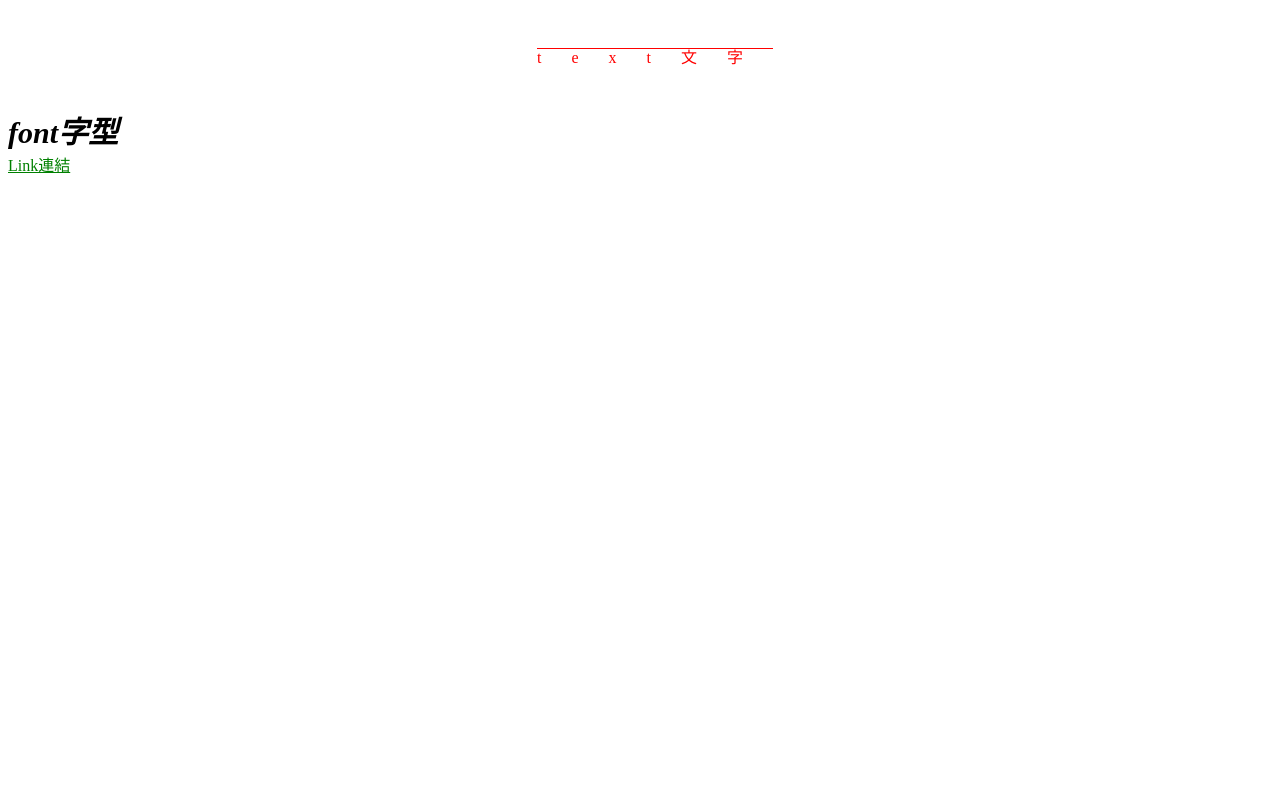
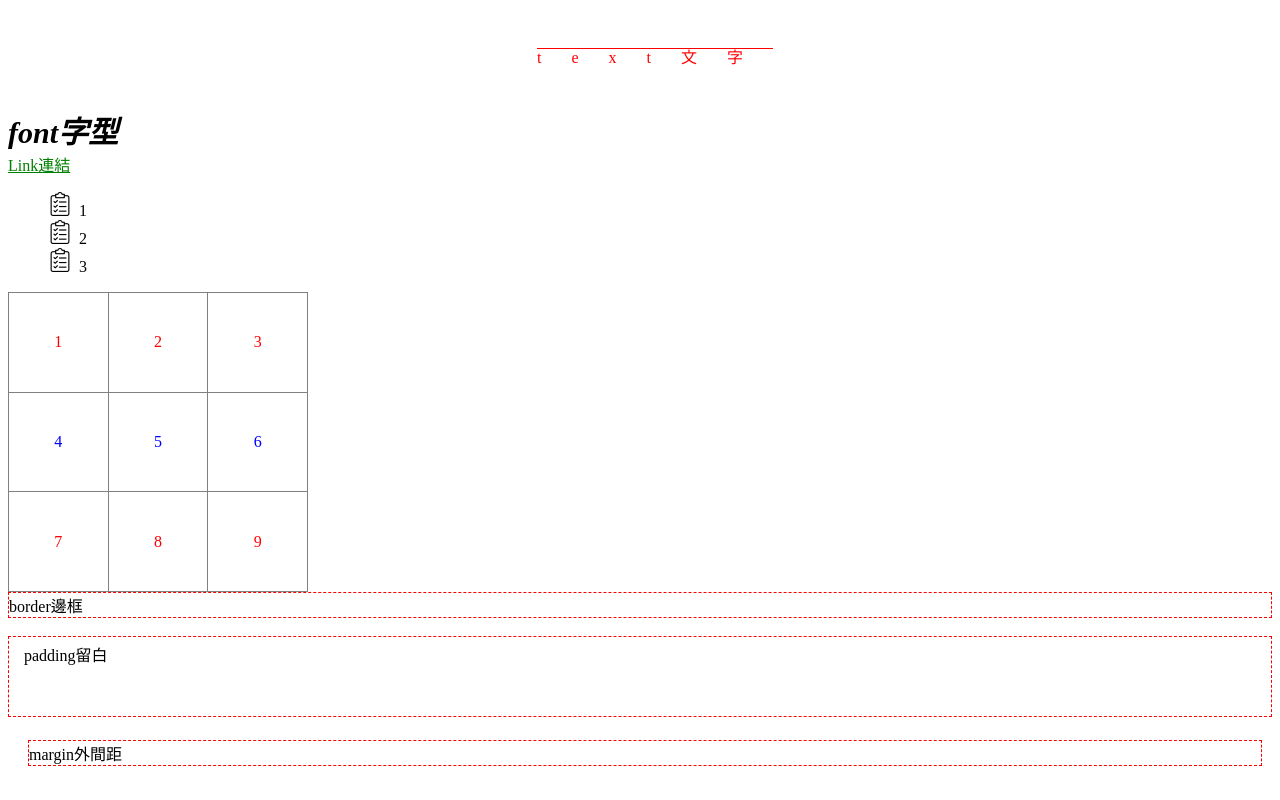
Before and after one commit to S3411207017/34111207017, a plain HTML site: page css_all.html in a window 1280 px wide. Drawn offline with Linux system fonts and the light colour scheme.

Commit message:
Add files via upload

```diff
--- a/css_all.html
+++ b/css_all.html
@@ -65,6 +65,53 @@
         .a_link:active{
             color: blue;
         }
+        /* list列表 */
+        .list{
+            /* 類型 */
+            list-style-type: square;
+            /* 位置 */
+            list-style-position: inside;
+            /* 圖片 */
+            list-style-image: url(list.png);
+        }
+        /* table表格 */
+        /* 合併框線 */
+        .table_css{
+            border-collapse: collapse;
+        }
+        td{
+            /* 左右對齊 */
+            text-align: center;
+            /* 上下對齊 */
+            vertical-align: center;
+        }
+        /* 奇數行 */
+        tr:nth-child(odd){
+            color: red;
+        }
+        /* 偶數行 */
+        tr:nth-child(even){
+            color: blue;
+        }
+        /* 框線 */
+        .div_border{
+            /* 邊框粗細 */
+            border-width: 1px;
+            /* 邊框類型 */
+            border-style: dashed;
+            /* 顏色 */
+            border-color: red;
+        }
+        /* padding留白 */
+        .div_padding{
+            /* 上、右、下、左 */
+            padding: 5px 15px 50px;
+        }
+        /* margin外間距 */
+        .div_margin{
+            /* 上、左、下、右 */
+            margin: 5px 10px 15px 20px;
+        }
     </style>
 </head>
 <body>
@@ -75,5 +122,32 @@
         font字型
     </div>
     <a href="#" class="a_link">Link連結</a>
+    <ol class="list">
+        <li>1</li>
+        <li>2</li>
+        <li>3</li>
+    </ol>
+    <table class="table_css" border="1" cellpadding="0" cellspacing="0" width="300" height="300">
+        <tr>
+            <td>1</td>
+            <td>2</td>
+            <td>3</td>
+        </tr>
+        <tr>
+            <td>4</td>
+            <td>5</td>
+            <td>6</td>
+        </tr>
+        <tr>
+            <td>7</td>
+            <td>8</td>
+            <td>9</td>
+        </tr>
+    </table>
+    <div class="div_border">border邊框</div>
+    <br>
+    <div class="div_border div_padding">padding留白</div>
+    <br>
+    <div class="div_border div_margin">margin外間距</div>
 </body>
 </html>
```
Also changed, not shown: list.png (added).
